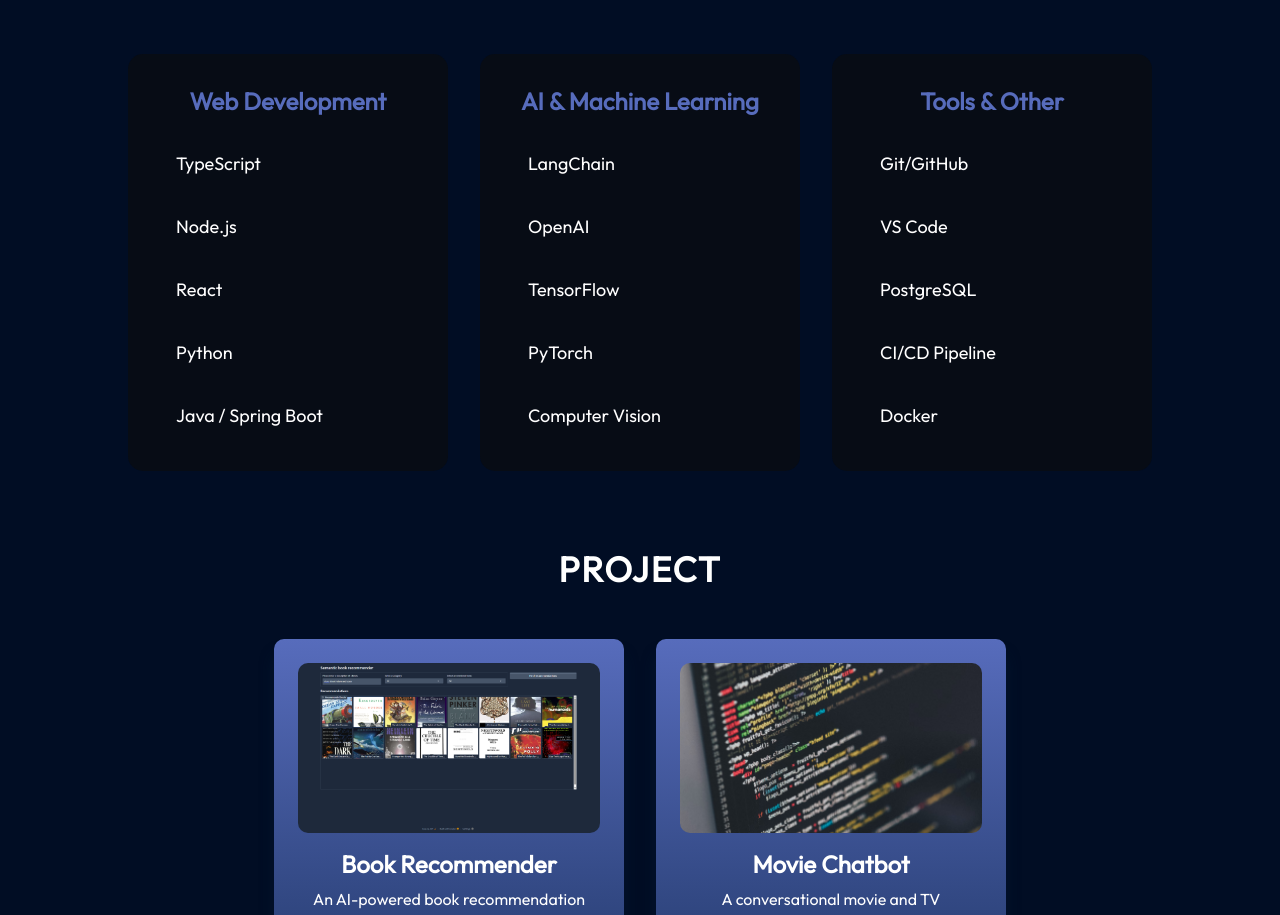
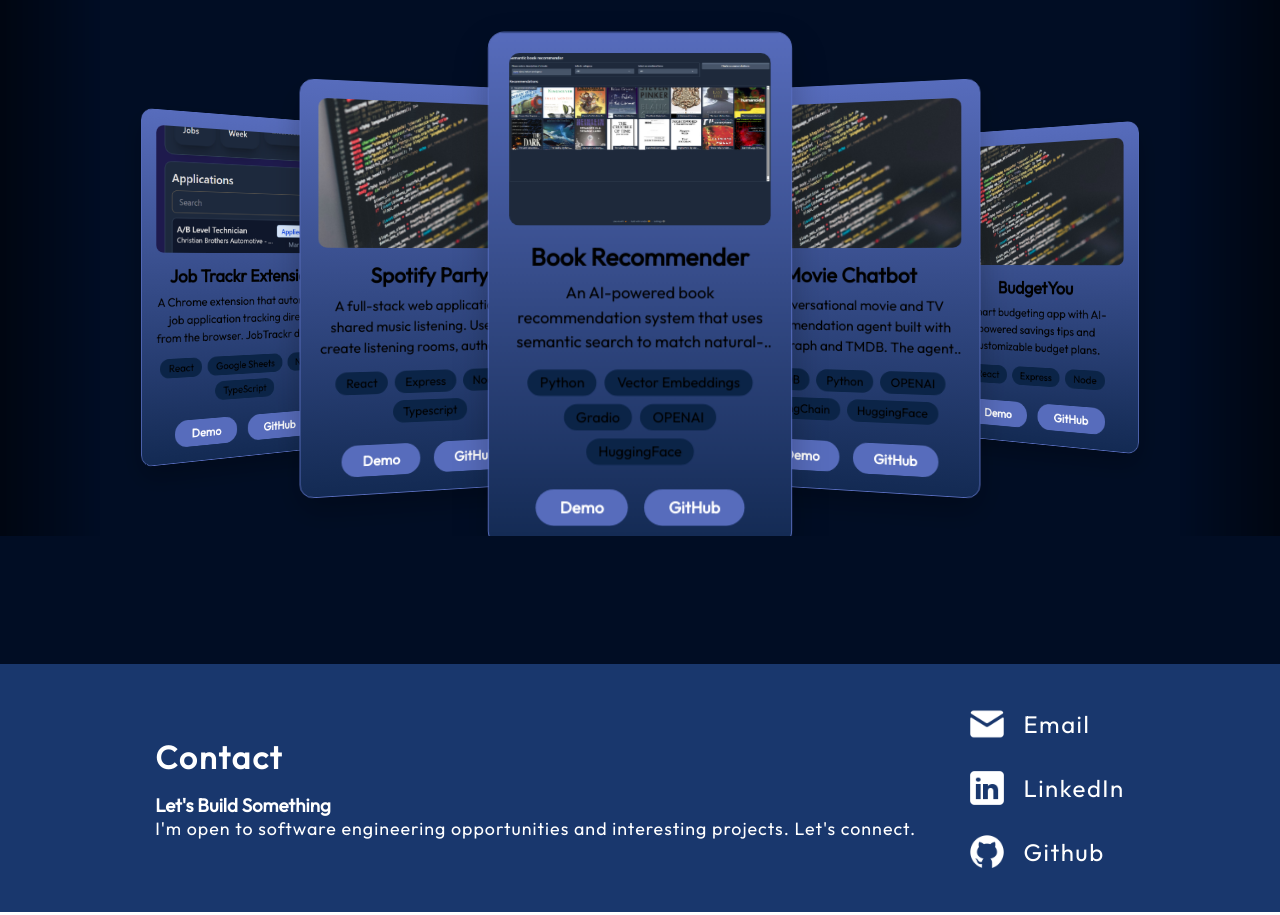
Before and after one commit to AfricanBolu/africanbolu.github.io, a React (Vite) app: page / in a window 1280 px wide. Shown: the part 1866-2781 px from the top of the page. Built offline with nearby package versions, Linux system fonts and the light colour scheme.

Commit message:
changed project section look

```diff
--- a/src/App.jsx
+++ b/src/App.jsx
@@ -8,7 +8,7 @@ import About from './components/About/About';
 // import Experience from './components/Experience/Experience';
 import Projects from './components/Projects/Projects';
 import Contact from './components/Contact/Contact';
-import Skills from './components/Skills/Skills';
+// import Skills from './components/Skills/Skills';
 
 const App = () => {
   return (
@@ -17,7 +17,7 @@ const App = () => {
       <Hero />
       <About />
       {/* <Experience /> */}
-      <Skills />
+      {/* <Skills /> */}
       <Projects />
       <Contact />
     </div>
--- a/src/components/Projects/ProjectCard.jsx
+++ b/src/components/Projects/ProjectCard.jsx
@@ -1,16 +1,26 @@
 import PropTypes from 'prop-types';
 import styles from './ProjectCard.module.css';
 
-const ProjectCard = ({ project: { title, img, desc, stack, demo, source, url } }) => {
-  function openLink() {
+const ProjectCard = ({ project, position, style }) => {
+  const { title, img, desc, stack, demo, source, url } = project;
+  const openLink = () => {
     console.log(url);
-    window.open(url, '_blank');
+    if (url) {
+      window.open(url, '_blank', 'noopener,noreferrer');
     }
+  };
+
   return (
-    <div className={styles.container} onClick={openLink}>
+    <article className={styles.card} style={style} onClick={openLink} data-position={position}>
       <img src={img} alt={`Image of project ${title} `} className={styles.projectPic} />
       <h3 className={styles.title}>{title}</h3>
       <p className={styles.description}>{desc}</p>
+      {/* <div className={styles.stack}>
+        {stack.map((tech) => (
+          <span key={tech}>{tech}</span>
+        ))}
+      </div> */}
+      <div className={styles.content}>
         <ul className={styles.stack}>
           {stack.map((stack, id) => (
             <li key={id} className={styles.stackItem}>
@@ -19,14 +29,32 @@ const ProjectCard = ({ project: { title, img, desc, stack, demo, source, url } }
           ))}
         </ul>
         <div className={styles.links}>
-        <a href={demo} className={styles.linkBtn} target="_blank">
+          {demo && (
+            <a
+              href={demo}
+              className={styles.linkBtn}
+              target="_blank"
+              rel="noopener noreferrer"
+              onClick={(e) => e.stopPropagation()}
+            >
               Demo
             </a>
-        <a href={source} className={styles.linkBtn} target="_blank">
-          Source
+          )}
+
+          {source && (
+            <a
+              href={source}
+              className={styles.linkBtn}
+              target="_blank"
+              rel="noopener noreferrer"
+              onClick={(e) => e.stopPropagation()}
+            >
+              GitHub
             </a>
+          )}
         </div>
       </div>
+    </article>
   );
 };
 
@@ -40,6 +68,8 @@ ProjectCard.propTypes = {
     source: PropTypes.string.isRequired,
     url: PropTypes.string.isRequired,
   }).isRequired,
+  position: PropTypes.number.isRequired,
+  style: PropTypes.object.isRequired,
 };
 
 export default ProjectCard;
--- a/src/components/Projects/ProjectCard.module.css
+++ b/src/components/Projects/ProjectCard.module.css
@@ -1,40 +1,105 @@
 @import '../../vars.css';
-.container {
-    /* border: 3px solid white; */
-    /* border: 3px solid orange; */
-    /* position: relative; */
+.card {
+    position: absolute;
+    left: 50%;
+    top: 55%;
     display: flex;
     flex-direction: column;
+    width: 300px;
+    min-height: 420px;
+    padding: 1.25rem;
+    border-radius: 1rem;
     background: linear-gradient(
         180deg,
         rgba(87, 108, 188, 1) 0%,
         rgba(19, 42, 83, 1) 100%
     );
-    /* background-repeat: no-repeat; */
-    box-shadow: 0px 16px 14px 0 rgba(4, 21, 45, 1);
-    padding: 1.5rem;
-    /* max-width: 550px; */
-    border-radius: 10px;
-    color: var(--color-text);
-    /* align-items: center; */
-    height: 100%;
-    /* margin-top: 76px;
-    margin-left: 10%;
-    margin-right: 10%;
-    z-index: 1; */
-    width: 350px; /* Adjust this pixel value to match the exact size you prefer */
-    max-width: 100%; /* Ensures the card shrinks gracefully on narrow phone screens */
+    border: 1px solid var(--color-primary);
+    cursor: pointer;
+    transform: translate(-50%, -50%) translateX(var(--x)) translateZ(var(--z))
+        rotateY(var(--rotate)) scale(var(--scale));
+
+    opacity: var(--opacity);
+
+    z-index: var(--z-index);
+
+    transform-style: preserve-3d;
+
+    transition:
+        transform 0.45s cubic-bezier(0.2, 0.8, 0.2, 1),
+        opacity 0.45s ease,
+        box-shadow 0.45s ease,
+        filter 0.45s ease;
+
+    box-shadow: 0 15px 35px rgba(0, 0, 0, 0.25);
+}
+
+/* .card[data-position='-2'] {
+    --x: -430px;
+    --z: -170px;
+    --rotate: 38deg;
+    --scale: 0.78;
+    --z-index: 1;
+} */
+
+/* .card[data-position='-1'] {
+    --x: -220px;
+    --z: -70px;
+    --rotate: 22deg;
+    --scale: 0.9;
+    --z-index: 2;
+}
+
+.card[data-position='0'] {
+    --x: 0px;
+    --z: 20px;
+    --rotate: 0deg;
+    --scale: 1;
+    --z-index: 5;
+}
+
+.card[data-position='1'] {
+    --x: 220px;
+    --z: -70px;
+    --rotate: -22deg;
+    --scale: 0.9;
+    --z-index: 2;
+}
+
+.card[data-position='2'] {
+    --x: 430px;
+    --z: -170px;
+    --rotate: -38deg;
+    --scale: 0.78;
+    --z-index: 1;
+} */
+
+.card:hover {
+    transform: translate(-50%, -50%) translateX(var(--x)) translateY(-25px)
+        translateZ(180px) rotateY(0deg) scale(1.08);
+
+    z-index: 100;
+
+    box-shadow: 0 30px 70px rgba(0, 0, 0, 0.45);
+
+    filter: brightness(1.08);
 }
 
 .projectPic {
     /* border: 3px solid pink; */
     width: 100%;
-    /* height: auto; */
+    height: 170px;
     border-radius: 10px;
     object-fit: cover;
     /* max-height: 250px; */
     margin-bottom: 1rem;
+    display: block;
     aspect-ratio: 16/9;
+}
+
+.content {
+    display: flex;
+    flex-direction: column;
 }
 
 .title {
@@ -108,19 +173,50 @@
     transition: all 0.3s ease;
 }
 
-.container:hover {
-    transform: translateY(-5px); /* Subtle lift on hover */
-    /* transition: transform 0.3s ease; */
+/* .container:hover {
+    transform: translateY(-5px); Subtle lift on hover
+    transition: transform 0.3s ease;
     transition: transform 0.5s ease;
 
     .stackItem {
         background: var(--color-secondary);
     }
     cursor: pointer;
-}
+} */
 
 .linkBtn:hover {
     background: var(--color-secondary);
     transition: all 0.3s ease;
     transform: scale(1.05);
 }
+
+/* =========================
+   Responsive
+   ========================= */
+
+@media screen and (max-width: 900px) {
+    .card {
+        width: 270px;
+        min-height: 390px;
+    }
+
+    .projectPic {
+        height: 150px;
+    }
+}
+
+@media screen and (max-width: 600px) {
+    .card {
+        width: 250px;
+        min-height: 370px;
+    }
+
+    .projectPic {
+        height: 140px;
+    }
+
+    .card:hover {
+        transform: translate(-50%, -50%) translateX(var(--x)) translateY(-20px)
+            translateZ(120px) rotateY(0deg) scale(1.04);
+    }
+}
--- a/src/components/Projects/Projects.jsx
+++ b/src/components/Projects/Projects.jsx
@@ -1,20 +1,111 @@
-import { projects } from "../../data/projects.js";
-import styles from "./Projects.module.css";
-import ProjectCard from "./ProjectCard";
+import { projects } from '../../data/projects.js';
+import styles from './Projects.module.css';
+import ProjectCard from './ProjectCard';
+import { useState } from 'react';
 // import projectPic from '../../../assets/projects/project.png';
 
 const Projects = () => {
   //   const getImageUrl = (name) => `../../assets/projects/${name}`;
+  const [centerIdx, setCenterIdx] = useState(0);
+
+  const scrollLeft = () => {
+    setCenterIdx((prev) => {
+      return (prev - 1 + projects.length) % projects.length;
+    });
+  };
+
+  const scrollRight = () => {
+    setCenterIdx((prev) => {
+      return (prev + 1) % projects.length;
+    });
+  };
+
+  const getRelativePosition = (index) => {
+    let position = index - centerIdx;
+
+    /*
+     * Makes the positions wrap around so the rack behaves
+     * like a circular carousel.
+     */
+    const half = Math.floor(projects.length / 2);
+
+    if (position > half) {
+      position -= projects.length;
+    }
+
+    if (position < -half) {
+      position += projects.length;
+    }
+
+    return position;
+  };
+
+  const getCardStyle = (position) => {
+    const distance = Math.abs(position);
+
+    /*
+     * Only visually emphasize cards within two positions
+     * of the center.
+     */
+    if (distance > 2) {
+      return {
+        '--x': `${position * 220}px`,
+        '--z': '-300px',
+        '--rotate': `${position * -30}deg`,
+        '--scale': '0.65',
+        '--z-index': '0',
+        '--opacity': '0',
+      };
+    }
+
+    return {
+      '--x': `${position * 220}px`,
+      '--z': `${20 - distance * 90}px`,
+      '--rotate': `${position * -22}deg`,
+      '--scale': `${1 - distance * 0.1}`,
+      '--z-index': `${10 - distance}`,
+      '--opacity': '1',
+    };
+  };
+
   return (
     <section className={styles.container} id="projects">
       <h2 className={styles.title}>PROJECT</h2>
-      <div className={styles.projectsContainer}>
-        <div className={styles.projects}>
-          {projects.map((project, id) => {
-            return <ProjectCard key={id} project={project} />;
+      <div className={styles.rackContainer}>
+        {/* Left Nav */}
+        <button
+          className={`${styles.scrollButton} ${styles.leftButton}`}
+          onClick={scrollLeft}
+          aria-label="Previous project"
+        >
+          ←
+        </button>
+        <div className={styles.rack}>
+          {projects.map((project, idx) => {
+            const position = getRelativePosition(idx);
+            return (
+              <ProjectCard key={project.title} project={project} position={position} style={getCardStyle(position)} />
+            );
           })}
         </div>
+        {/* Right navigation area */}
+        <button
+          className={`${styles.scrollButton} ${styles.rightButton}`}
+          onClick={scrollRight}
+          aria-label="Next project"
+        >
+          →
+        </button>
       </div>
+      {/* <div className={styles.projectsContainer}>
+        <div className={styles.projects}>
+          {projects.map((project, idx) => {
+            return (
+              <ProjectCard key={project.title} project={projects} position={idx - Math.floor(projects.length / 2)} />
+            );
+          })}
+        </div>
+      </div> */}
     </section>
   );
 };
--- a/src/components/Projects/Projects.module.css
+++ b/src/components/Projects/Projects.module.css
@@ -1,9 +1,11 @@
 @import '../../vars.css';
 
 .container {
+    /* border: 3px solid green; */
+    width: 100%;
     margin-top: 76px;
-    margin-left: 10%;
-    margin-right: 10%;
+    /* margin-left: 10%;
+    margin-right: 10%; */
     z-index: 1;
     /* max-width: 1400px; */
     /* position: relative; */
@@ -14,6 +16,7 @@
     /* border-color: brown;
     border-radius: 5px;
     border-style: dashed; */
+    margin-bottom: 2rem;
     font-size: 35px;
     font-weight: 700;
     font-family: var(--font-outfit);
@@ -24,7 +27,7 @@
     text-align: center;
 }
 
-.projectsContainer {
+/* .projectsContainer {
     display: flex;
     justify-content: center;
     align-items: center;
@@ -34,8 +37,111 @@
 .projects {
     display: flex;
     flex-wrap: wrap;
-    justify-content: center; /* This centers 1, 2, or 3+ projects dynamically */
+    justify-content: center; This centers 1, 2, or 3+ projects dynamically
     gap: 2rem;
     width: 100%;
     margin-top: 3rem;
+} */
+
+.rackContainer {
+    position: relative;
+    width: 100%;
+    height: 550px;
+    display: flex;
+    align-items: center;
+    justify-content: center;
+    overflow: hidden;
+    /*
+     * This creates the 3D depth that makes the cards
+     * behave more like a rotating clothing rack.
+     */
+    perspective: 1400px;
 }
+
+.rack {
+    position: relative;
+    width: 100%;
+    height: 100%;
+    display: flex;
+    justify-content: center;
+    align-items: center;
+    transform-style: preserve-3d;
+}
+
+/* =========================
+   Navigation areas
+   ========================= */
+
+.scrollButton {
+    position: absolute;
+    top: 0;
+    z-index: 50;
+    width: 100px;
+    height: 100%;
+    border: none;
+    background: transparent;
+    color: transparent;
+    cursor: pointer;
+    transition:
+        background-color 0.25s ease,
+        color 0.25s ease;
+}
+
+/*
+ * Left side
+ */
+
+.leftButton {
+    left: 0;
+    background: linear-gradient(to right, rgba(0, 0, 0, 0.5), transparent);
+}
+
+/*
+ * Right side
+ */
+
+.rightButton {
+    right: 0;
+    background: linear-gradient(to left, rgba(0, 0, 0, 0.5), transparent);
+}
+
+/*
+ * Show the arrow when hovering over
+ * the navigation area.
+ */
+
+.leftButton:hover,
+.rightButton:hover {
+    color: var(--color-primary);
+}
+
+.scrollButton:hover {
+    background-color: rgba(0, 0, 0, 0.08);
+}
+
+/* =========================
+   Responsive
+   ========================= */
+
+@media screen and (max-width: 900px) {
+    .rackContainer {
+        height: 500px;
+        perspective: 1100px;
+    }
+
+    .scrollButton {
+        width: 70px;
+    }
+}
+
+@media screen and (max-width: 600px) {
+    .rackContainer {
+        height: 450px;
+
+        perspective: 900px;
+    }
+
+    .scrollButton {
+        width: 55px;
+    }
+}
--- a/src/data/projects.js
+++ b/src/data/projects.js
@@ -22,15 +22,17 @@ export const projects = [
         stack: ['TMDB', 'Python', 'OPENAI', 'LangChain', 'HuggingFace'],
         demo: 'https://www.example.com',
         source: 'https://github.com/bolemonrin/Movie-Chatbot',
+        url: '#',
     },
-    // {
-    //     title: 'BudgetYou',
-    //     img: defaultImg,
-    //     desc: 'Smart budgeting app with AI-powered savings tips and customizable budget plans.',
-    //     stack: ['React', 'Express', 'Node'],
-    //     demo: 'https://www.example.com',
-    //     source: 'https://www.example.com',
-    // },
+    {
+        title: 'BudgetYou',
+        img: project,
+        desc: 'Smart budgeting app with AI-powered savings tips and customizable budget plans.',
+        stack: ['React', 'Express', 'Node'],
+        demo: 'https://www.example.com',
+        source: 'https://www.example.com',
+        url: '#',
+    },
     {
         title: 'Job Trackr Extension',
         img: jobTrackr,
```
Lines whose indentation alone changed are shown as unchanged.
